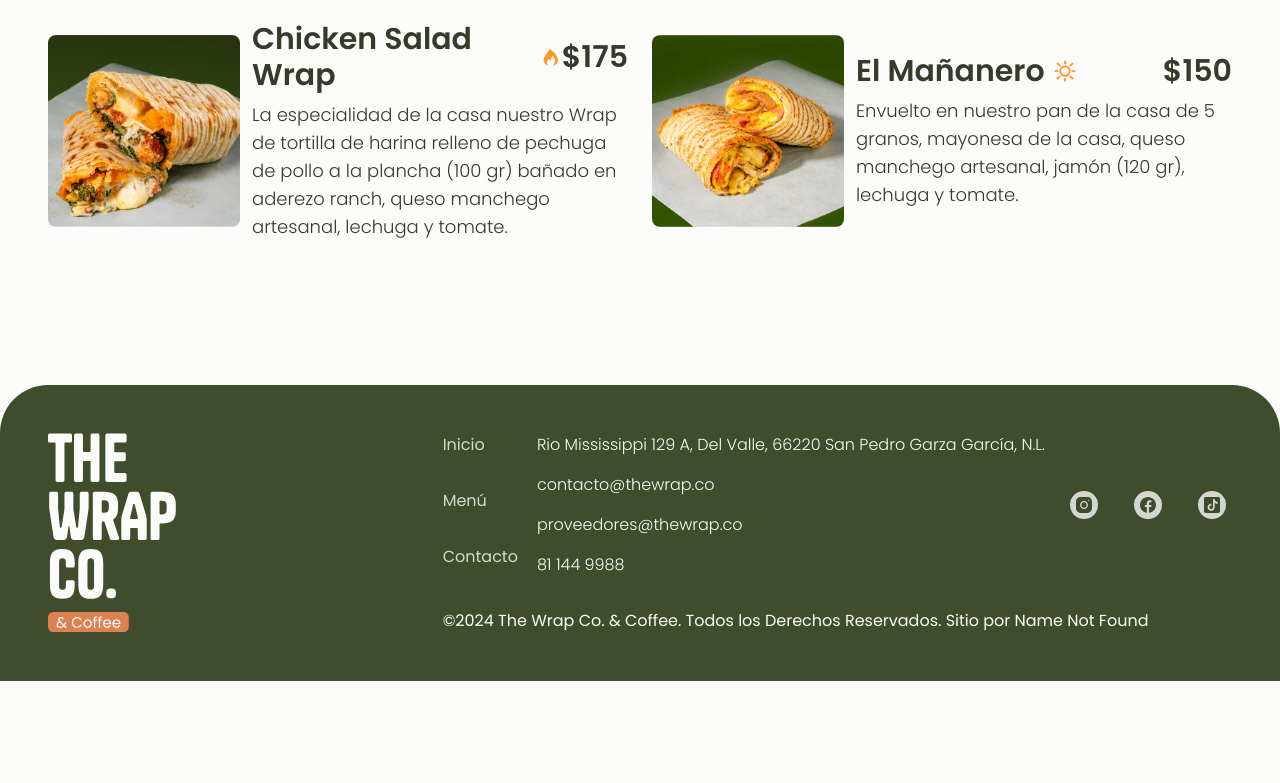
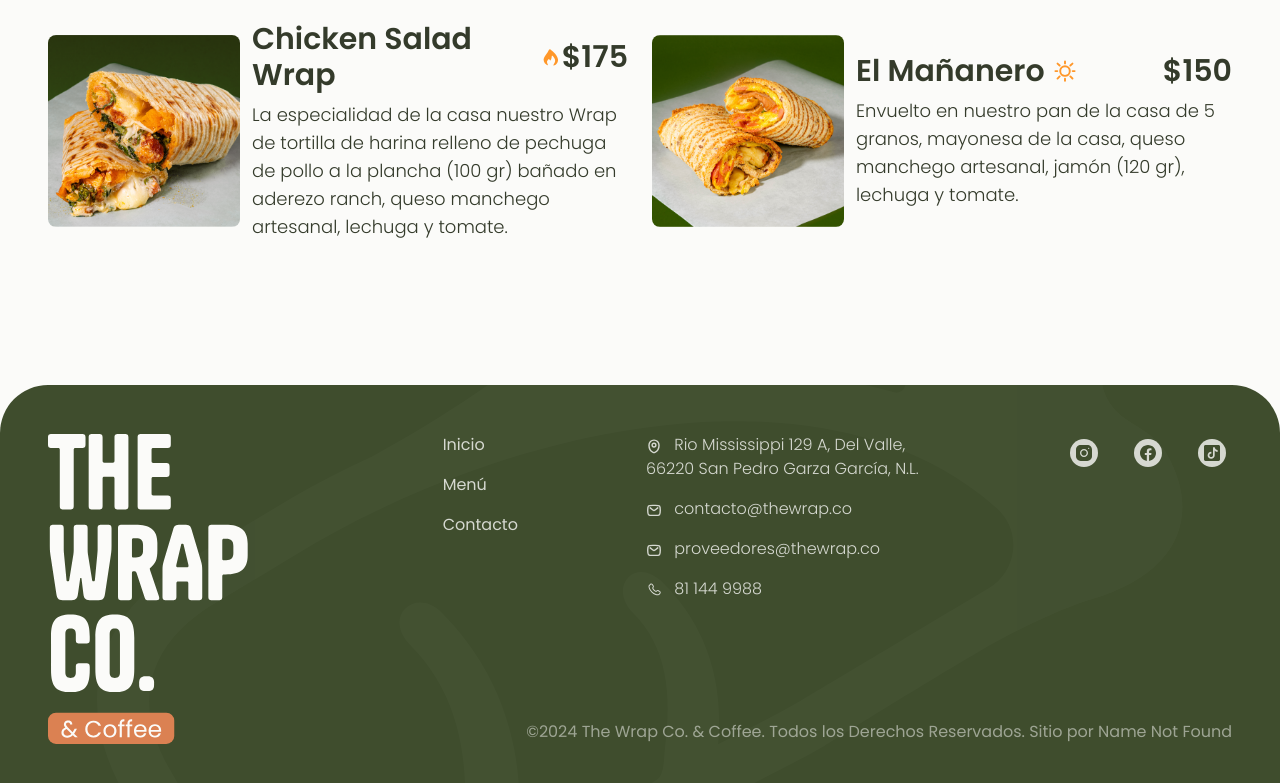
Before and after one commit to emrosas/thewrapco., an Astro site: page /menu/wraps in a window 1280 px wide. Shown: the part 900-1683 px from the top of the page. Before the commit the page ends 1581 px from the top, so only its background shows below. Built offline with nearby package versions, Linux system fonts and the light colour scheme; Astro itself is replaced by a stand-in of ours; a web font is replaced by a local one.

Commit message:
Finished main footer structure

```diff
--- a/src/components/Footer.astro
+++ b/src/components/Footer.astro
@@ -4,25 +4,35 @@
 import { Icon } from 'astro-icon/components'
 import Navlinks from './Navlinks.astro'
 import footerLogo from '../assets/navbar/footer-logo.svg'
+import bgWrap from '../assets/navbar/bg-wrap.svg'
 ---
 
 <footer
-	class="rounded-t-[3rem] bg-dark-2 px-page-mobile py-12 text-light-1 md:px-page-tablet lg:px-page"
+	class="relative overflow-clip rounded-t-[3rem] bg-dark-2 px-page-mobile py-12 text-light-1 md:px-page-tablet lg:px-page"
 >
-	<div class="grid grid-cols-6">
-		<Image class="col-span-2 w-32" src={footerLogo} alt="Brand Logo" />
-		<div class="col-span-4 flex flex-col justify-between gap-8">
-			<div class="flex justify-between">
-				<ul class="flex flex-col gap-8">
+	<div class="absolute inset-0 z-0 flex items-center justify-center opacity-[2%]">
+		<Image src={bgWrap} alt={'A wrap icon as a detail in the bg'} />
+	</div>
+	<div class="relative z-20 grid grid-cols-6">
+		<Image class="col-span-2 h-full" src={footerLogo} alt="Brand Logo" />
+		<div class="col-span-4 flex flex-col items-end justify-between gap-8">
+			<div class="flex items-start justify-between gap-32">
+				<ul class="flex flex-col gap-4">
 					<li><Navlinks href="/" text="Inicio" /></li>
 					<li><Navlinks href="/menu/wraps/" text="Menú" /></li>
 					<li><Navlinks href="/contacto/" text="Contacto" /></li>
 				</ul>
 				<ul class="class= flex flex-col gap-4 font-light">
-					<li>Rio Mississippi 129 A, Del Valle, 66220 San Pedro Garza García, N.L.</li>
-					<li>contacto@thewrap.co</li>
-					<li>proveedores@thewrap.co</li>
-					<li>81 144 9988</li>
+					<li>
+						<Navlinks
+							href="/contacto/"
+							text="Rio Mississippi 129 A, Del Valle, 66220 San Pedro Garza García, N.L."
+							icon="info/map"
+						/>
+					</li>
+					<li><Navlinks href="/contacto/" text="contacto@thewrap.co" icon="info/mail" /></li>
+					<li><Navlinks href="/contacto/" text="proveedores@thewrap.co" icon="info/mail" /></li>
+					<li><Navlinks href="/contacto/" text="81 144 9988" icon="info/phone" /></li>
 				</ul>
 				<ul class="hidden items-center justify-end gap-3 sm:flex lg:gap-6">
 					<li
@@ -54,7 +64,7 @@
 					</li>
 				</ul>
 			</div>
-			<p>
+			<p class="opacity-50">
 				&copy;{currentYear} The Wrap Co. & Coffee. Todos los Derechos Reservados. Sitio por Name Not
 				Found
 			</p>
--- a/src/components/Navlinks.astro
+++ b/src/components/Navlinks.astro
@@ -1,7 +1,16 @@
 ---
+interface Props {
+	href: string
+	text: string
+	icon?: string
+}
+import { Icon } from 'astro-icon/components'
 const unactiveLink =
 	'decoration-brand-2 underline-offset-4 opacity-80 hover:underline hover:opacity-100'
-const { href, text } = Astro.props
+const { href, text, icon } = Astro.props
 ---
 
-<a href={href} class={unactiveLink}>{text}</a>
+<a href={href} class={unactiveLink}>
+	{icon && <Icon name={icon} class="mr-2 inline-block" size={16} />}
+	{text}
+</a>
--- a/src/layouts/Layout.astro
+++ b/src/layouts/Layout.astro
@@ -2,7 +2,6 @@
 interface Props {
 	title: string
 	description: string
-	currentPageUrl: string
 }
 
 const { title, description } = Astro.props
--- a/src/pages/menu/wraps/index.astro
+++ b/src/pages/menu/wraps/index.astro
@@ -7,7 +7,10 @@
 import MenuNavbar from '../../../components/MenuNavbar.astro'
 ---
 
-<Layout title="Wraps">
+<Layout
+	title="Wraps"
+	description="Explora nuestro menú y descubre nuestros deliciosos wraps artesanales."
+>
 	<!-- <MenuNavbar /> -->
 	<MenuNavbar />
 	<main class="pb-24 pt-32">
```
Also changed, not shown: src/assets/navbar/bg-wrap.svg (added), src/icons/info/mail.svg (added), src/icons/info/map.svg (added), src/icons/info/phone.svg (added).
